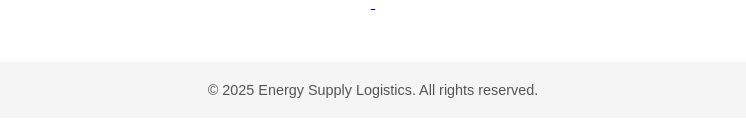
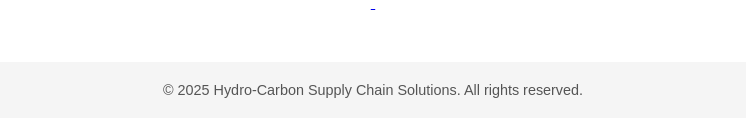
Before and after one commit to mattldavidson/Mattldavidson.github.io, a plain HTML site: page index.html in a window 1280 px wide. Shown: the part 552-688 px from the top of the page, without its empty margins (267-1013 px from the left). Drawn offline with Linux system fonts and the light colour scheme.

Commit message:
Update index.html

```diff
--- a/index.html
+++ b/index.html
@@ -72,7 +72,7 @@
 </main>
 
 <footer>
-    &copy; 2025 Energy Supply Logistics. All rights reserved.
+    &copy; 2025 Hydro-Carbon Supply Chain Solutions. All rights reserved.
 </footer>
 
 </body>
```
